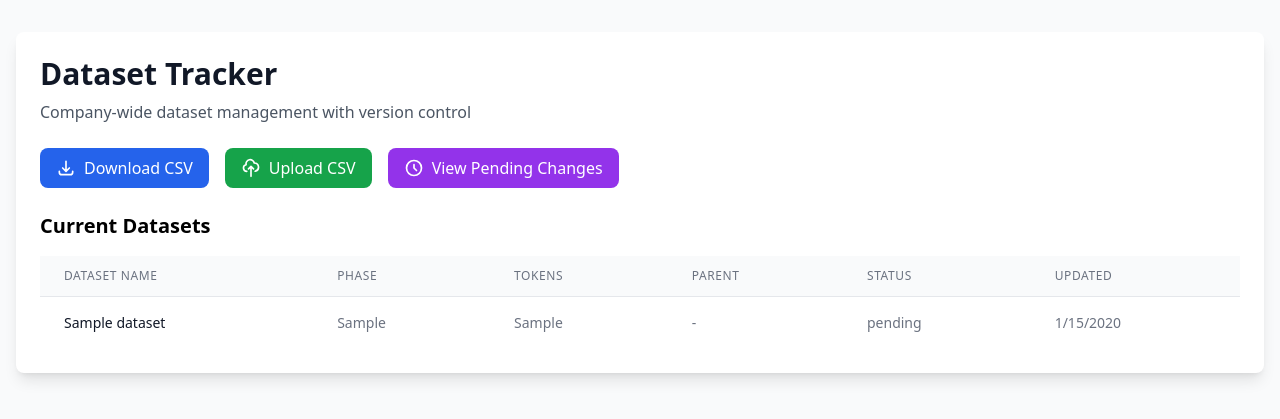
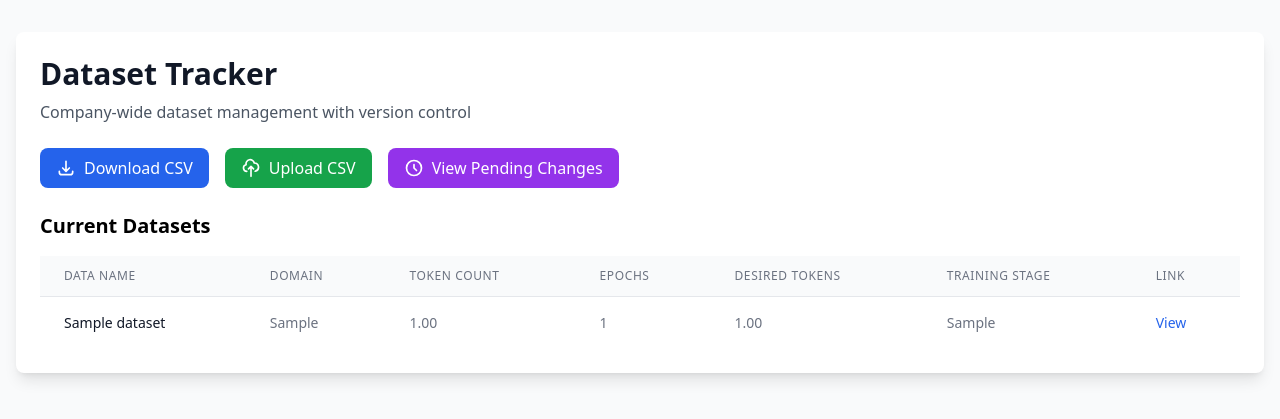
Before and after one commit to acrodrig98/dataset-tracker, a Flask app: page / in a window 1280 px wide. Shown: the top 419 px of the page. Run offline with Flask 3, Linux system fonts and the light colour scheme; tables that the repository leaves empty hold one stand-in row (values such as "Sample post"); some libraries are stand-ins or nearby versions.

Commit message:
Update to new schema with PostgreSQL

```diff
--- a/app.py
+++ b/app.py
@@ -10,8 +10,7 @@ import os
 app = Flask(__name__)
 
 # Use PostgreSQL on Render, SQLite locally
-database_url = os.getenv('DATABASE_URL', 'sqlite:///dataset_tracker.db')
-# Render uses postgres:// but SQLAlchemy needs postgresql://
+database_url = os.getenv('DATABASE_URL', 'postgresql://antoniorodriguez@localhost:5432/dataset_tracking')
 if database_url.startswith('postgres://'):
     database_url = database_url.replace('postgres://', 'postgresql://', 1)
 app.config['SQLALCHEMY_DATABASE_URI'] = database_url
@@ -26,14 +25,14 @@ with open('schema_config.json', 'r') as f:
 class Dataset(db.Model):
     __tablename__ = 'datasets'
     id = db.Column(db.Integer, primary_key=True)
-    dataset_name = db.Column(db.String(255), unique=True, nullable=False)
-    phase = db.Column(db.String(100))
-    tokens = db.Column(db.String(50))
-    parent_dataset = db.Column(db.String(255))
-    status = db.Column(db.String(50))
-    description = db.Column(db.Text)
-    created_at = db.Column(db.DateTime, default=datetime.utcnow)
-    updated_at = db.Column(db.DateTime, default=datetime.utcnow, onupdate=datetime.utcnow)
+    data_name_split = db.Column(db.Text, nullable=False)
+    domain = db.Column(db.Text)
+    gemma3_token_cnt = db.Column(db.Float)
+    epochs = db.Column(db.Float)
+    desired_token_cnt = db.Column(db.Float)
+    training_stage = db.Column(db.Text, nullable=False)  # Changed from phase
+    link = db.Column(db.Text)
+    ibm_datapath = db.Column(db.Text)
 
 class PendingChange(db.Model):
     __tablename__ = 'pending_changes'
@@ -62,17 +61,27 @@ def index():
 
 @app.route('/api/datasets')
 def get_datasets():
-    datasets = Dataset.query.all()
-    return jsonify([{
-        'id': d.id,
-        'dataset_name': d.dataset_name,
-        'phase': d.phase,
-        'tokens': d.tokens,
-        'parent_dataset': d.parent_dataset,
-        'status': d.status,
-        'description': d.description,
-        'updated_at': d.updated_at.isoformat() if d.updated_at else None
-    } for d in datasets])
+    try:
+        datasets = Dataset.query.all()
+        result = []
+        for d in datasets:
+            result.append({
+                'id': d.id,
+                'data_name_split': d.data_name_split,
+                'domain': d.domain,
+                'gemma3_token_cnt': d.gemma3_token_cnt,
+                'epochs': d.epochs,
+                'desired_token_cnt': d.desired_token_cnt,
+                'training_stage': d.training_stage,
+                'link': d.link,
+                'ibm_datapath': d.ibm_datapath
+            })
+        return jsonify(result)
+    except Exception as e:
+        print(f"ERROR in /api/datasets: {e}")
+        import traceback
+        traceback.print_exc()
+        return jsonify({'error': str(e)}), 500
 
 @app.route('/api/download')
 def download_csv():
@@ -362,4 +371,4 @@ def get_audit_log():
 if __name__ == '__main__':
     with app.app_context():
         db.create_all()
-    app.run(debug=True, port=5000, host='0.0.0.0')
+    app.run(debug=True, port=8000, host='0.0.0.0')
--- a/schema_config.json
+++ b/schema_config.json
@@ -1,39 +1,51 @@
 {
   "columns": [
     {
-      "name": "Dataset Name",
-      "db_field": "dataset_name",
+      "name": "Data Name Split",
+      "db_field": "data_name_split",
       "type": "string",
       "required": true
     },
     {
-      "name": "Phase",
-      "db_field": "phase",
+      "name": "Domain",
+      "db_field": "domain",
       "type": "string",
       "required": false
     },
     {
-      "name": "Tokens",
-      "db_field": "tokens",
+      "name": "Gemma3 Token Count",
+      "db_field": "gemma3_token_cnt",
+      "type": "number",
+      "required": false
+    },
+    {
+      "name": "Epochs",
+      "db_field": "epochs",
+      "type": "number",
+      "required": false
+    },
+    {
+      "name": "Desired Token Count",
+      "db_field": "desired_token_cnt",
+      "type": "number",
+      "required": false
+    },
+    {
+      "name": "Training Stage",
+      "db_field": "training_stage",
+      "type": "string",
+      "required": true
+    },
+    {
+      "name": "Link",
+      "db_field": "link",
       "type": "string",
       "required": false
     },
     {
-      "name": "Parent Dataset",
-      "db_field": "parent_dataset",
+      "name": "IBM Datapath",
+      "db_field": "ibm_datapath",
       "type": "string",
-      "required": false
-    },
-    {
-      "name": "Status",
-      "db_field": "status",
-      "type": "string",
-      "required": false
-    },
-    {
-      "name": "Description",
-      "db_field": "description",
-      "type": "text",
       "required": false
     }
   ]
--- a/templates/index.html
+++ b/templates/index.html
@@ -46,12 +46,13 @@
                         <table id="datasets-table" class="min-w-full divide-y divide-gray-200">
                             <thead class="bg-gray-50">
                                 <tr>
-                                    <th class="px-6 py-3 text-left text-xs font-medium text-gray-500 uppercase tracking-wider">Dataset Name</th>
-                                    <th class="px-6 py-3 text-left text-xs font-medium text-gray-500 uppercase tracking-wider">Phase</th>
-                                    <th class="px-6 py-3 text-left text-xs font-medium text-gray-500 uppercase tracking-wider">Tokens</th>
-                                    <th class="px-6 py-3 text-left text-xs font-medium text-gray-500 uppercase tracking-wider">Parent</th>
-                                    <th class="px-6 py-3 text-left text-xs font-medium text-gray-500 uppercase tracking-wider">Status</th>
-                                    <th class="px-6 py-3 text-left text-xs font-medium text-gray-500 uppercase tracking-wider">Updated</th>
+                                    <th class="px-6 py-3 text-left text-xs font-medium text-gray-500 uppercase tracking-wider">Data Name</th>
+                                    <th class="px-6 py-3 text-left text-xs font-medium text-gray-500 uppercase tracking-wider">Domain</th>
+                                    <th class="px-6 py-3 text-left text-xs font-medium text-gray-500 uppercase tracking-wider">Token Count</th>
+                                    <th class="px-6 py-3 text-left text-xs font-medium text-gray-500 uppercase tracking-wider">Epochs</th>
+                                    <th class="px-6 py-3 text-left text-xs font-medium text-gray-500 uppercase tracking-wider">Desired Tokens</th>
+                                    <th class="px-6 py-3 text-left text-xs font-medium text-gray-500 uppercase tracking-wider">Training Stage</th>
+                                    <th class="px-6 py-3 text-left text-xs font-medium text-gray-500 uppercase tracking-wider">Link</th>
                                 </tr>
                             </thead>
                             <tbody id="datasets-body" class="bg-white divide-y divide-gray-200">
@@ -91,6 +92,17 @@
         let currentDiff = null;
         let pendingChangeIds = [];
 
+        // Helper function to format large numbers
+        function formatNumber(num) {
+            if (!num || num === 'NaN' || isNaN(num)) return '-';
+            const n = parseFloat(num);
+            if (n >= 1e12) return (n / 1e12).toFixed(2) + 'T';
+            if (n >= 1e9) return (n / 1e9).toFixed(2) + 'B';
+            if (n >= 1e6) return (n / 1e6).toFixed(2) + 'M';
+            if (n >= 1e3) return (n / 1e3).toFixed(2) + 'K';
+            return n.toFixed(2);
+        }
+
         async function loadDatasets() {
             try {
                 const response = await fetch('/api/datasets');
@@ -99,12 +111,15 @@
                 const tbody = document.getElementById('datasets-body');
                 tbody.innerHTML = datasets.map(d => `
                     <tr>
-                        <td class="px-6 py-4 whitespace-nowrap text-sm font-medium text-gray-900">${d.dataset_name}</td>
-                        <td class="px-6 py-4 whitespace-nowrap text-sm text-gray-500">${d.phase || '-'}</td>
-                        <td class="px-6 py-4 whitespace-nowrap text-sm text-gray-500">${d.tokens || '-'}</td>
-                        <td class="px-6 py-4 whitespace-nowrap text-sm text-gray-500">${d.parent_dataset || '-'}</td>
-                        <td class="px-6 py-4 whitespace-nowrap text-sm text-gray-500">${d.status || '-'}</td>
-                        <td class="px-6 py-4 whitespace-nowrap text-sm text-gray-500">${d.updated_at ? new Date(d.updated_at).toLocaleDateString() : '-'}</td>
+                        <td class="px-6 py-4 text-sm font-medium text-gray-900">${d.data_name_split || '-'}</td>
+                        <td class="px-6 py-4 text-sm text-gray-500">${d.domain || '-'}</td>
+                        <td class="px-6 py-4 text-sm text-gray-500">${formatNumber(d.gemma3_token_cnt)}</td>
+                        <td class="px-6 py-4 text-sm text-gray-500">${d.epochs || '-'}</td>
+                        <td class="px-6 py-4 text-sm text-gray-500">${formatNumber(d.desired_token_cnt)}</td>
+                        <td class="px-6 py-4 text-sm text-gray-500">${d.training_stage || '-'}</td>
+                        <td class="px-6 py-4 text-sm text-gray-500">
+                            ${d.link && d.link !== 'NaN' && d.link !== 'None' ? `<a href="${d.link}" target="_blank" class="text-blue-600 hover:underline">View</a>` : '-'}
+                        </td>
                     </tr>
                 `).join('');
             } catch (error) {
@@ -187,12 +202,13 @@
                     <div class="space-y-2">
                         ${result.diff.added.map(item => {
                             if (item.id) pendingChangeIds.push(item.id);
+                            const data = item.data || item;
                             return `
                             <div class="diff-added border border-green-300 rounded p-4">
-                                <h4 class="font-semibold">${item.dataset_name}</h4>
+                                <h4 class="font-semibold">${data.data_name_split || 'Unknown'}</h4>
                                 <div class="grid grid-cols-2 gap-2 mt-2 text-sm">
-                                    ${Object.entries(item.data || item).filter(([k]) => k !== 'dataset_name' && k !== 'id').map(([key, value]) => `
-                                        <div><span class="text-gray-600">${key}:</span> ${value}</div>
+                                    ${Object.entries(data).filter(([k]) => k !== 'data_name_split' && k !== 'id').map(([key, value]) => `
+                                        <div><span class="text-gray-600">${key}:</span> ${value || '-'}</div>
                                     `).join('')}
                                 </div>
                             </div>
@@ -212,9 +228,9 @@
                             if (item.id) pendingChangeIds.push(item.id);
                             return `
                             <div class="diff-modified border border-yellow-300 rounded p-4">
-                                <h4 class="font-semibold mb-2">${item.dataset_name}</h4>
+                                <h4 class="font-semibold mb-2">${item.data_name_split || item.dataset_name || 'Unknown'}</h4>
                                 ${Object.keys(item.new || {}).map(key => {
-                                    if (key === 'dataset_name') return '';
+                                    if (key === 'data_name_split' || key === 'dataset_name') return '';
                                     const oldVal = (item.old || {})[key] || '-';
                                     const newVal = (item.new || {})[key] || '-';
                                     if (oldVal === newVal) return '';
@@ -246,9 +262,10 @@
                     <div class="space-y-2">
                         ${result.diff.deleted.map(item => {
                             if (item.id) pendingChangeIds.push(item.id);
+                            const data = item.data || item;
                             return `
                             <div class="diff-deleted border border-red-300 rounded p-4">
-                                <h4 class="font-semibold">${item.dataset_name}</h4>
+                                <h4 class="font-semibold">${data.data_name_split || data.dataset_name || 'Unknown'}</h4>
                                 <p class="text-sm text-gray-600 mt-1">This dataset will be removed</p>
                             </div>
                         `}).join('')}
```
